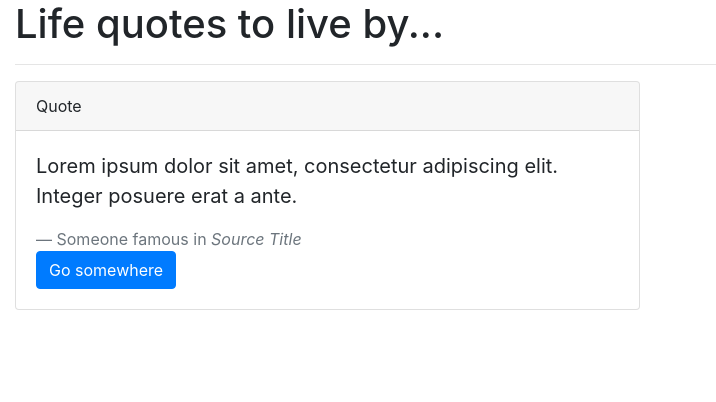
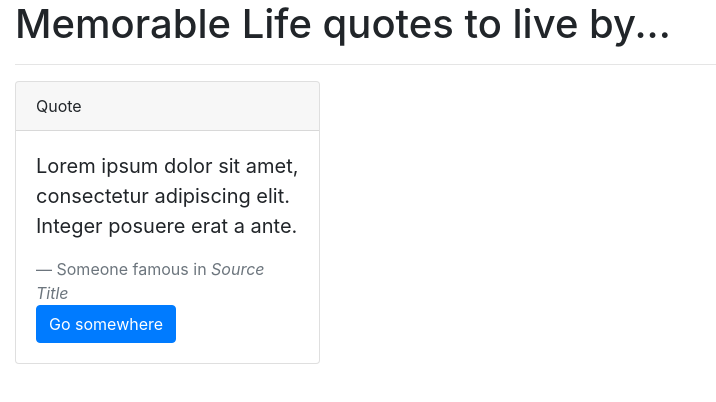
Before and after one commit to StacyWeru/Goals, an Angular app in the folder Angular-apps/Quotes/: page / in a window 1280 px wide. Shown: the top 402 px of the page, without its empty margins (0-716 px from the left). Built offline with nearby package versions, Linux system fonts and the light colour scheme.

Commit message:
Add properties and set values to the quotes class

```diff
--- a/Angular-apps/Quotes/src/app/quote-page/quote-page.component.html
+++ b/Angular-apps/Quotes/src/app/quote-page/quote-page.component.html
@@ -1,7 +1,11 @@
 <div class="container-fluid">
     <div class="header">
-        <h1> Life quotes to live by...</h1>
+        <h1>Memorable Life quotes to live by...</h1>
+    </div>
         <hr>
+
+        <div class="row">
+            <div class="col-md-6">
         <div class="card w-50">
             <div class="card-header">
               Quote
@@ -14,6 +18,8 @@
               <a href="#" class="btn btn-primary">Go somewhere</a>
             </div>
           </div>
+        </div>
+    </div>
 
-    </div>
+
 </div>
--- a/Angular-apps/Quotes/src/app/quote-page/quote-page.component.ts
+++ b/Angular-apps/Quotes/src/app/quote-page/quote-page.component.ts
@@ -1,4 +1,5 @@
 import { Component, OnInit } from '@angular/core';
+import { Quote} from '../quote'
 
 @Component({
   selector: 'app-quote-page',
@@ -7,6 +8,10 @@ import { Component, OnInit } from '@angular/core';
 })
 export class QuotePageComponent implements OnInit {
 
+  quotes=[
+
+  ]
+
   constructor() { }
 
   ngOnInit(): void {
--- /dev/null
+++ b/Angular-apps/Quotes/src/app/quote.ts
@@ -0,0 +1,12 @@
+export class Quote {
+
+    showDescription = false;
+    constructor(
+       public id:number,
+       public name:string,
+       public description:string,
+       public author:string,
+       public completeDate: Date) {
+   }
+
+}
```
Also changed, not shown: 1 other file (tests, documents, lock files or other folders).
